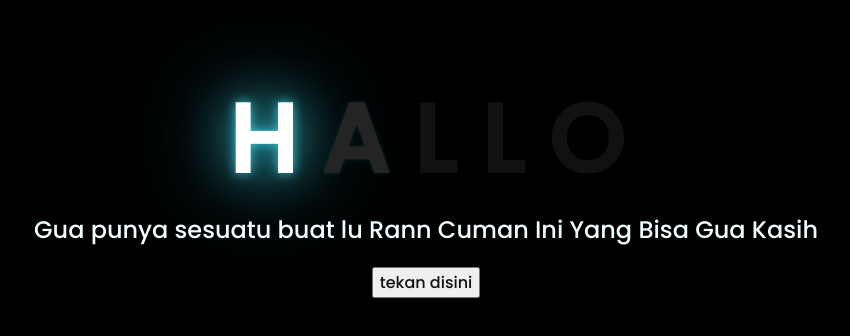
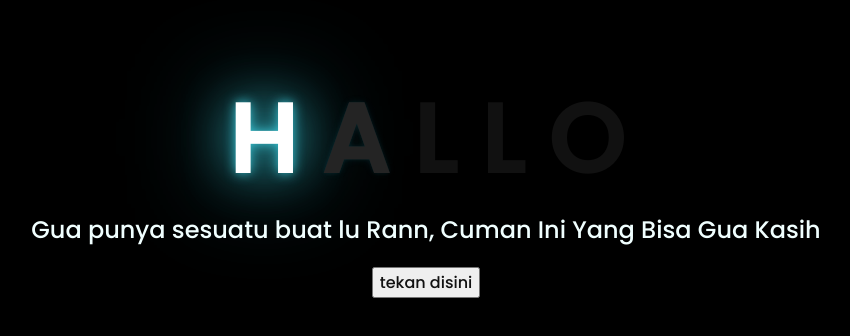
Before and after one commit to shaneint/shaneint.github.io, a plain HTML site: page index.html in a window 1280 px wide. Shown: the part 226-562 px from the top of the page, without its empty margins (222-1072 px from the left). Drawn offline with Linux system fonts and the light colour scheme.

Commit message:
index.html

```diff
--- a/index.html
+++ b/index.html
@@ -18,7 +18,7 @@
         <span>O</span>
     </div>
     <div class="description">
-        <span>Gua punya sesuatu buat lu Rann</span>
+        <span>Gua punya sesuatu buat lu Rann,</span>
         <span>Cuman Ini Yang Bisa Gua Kasih</span>
     </div>
     <div class="button">
```
